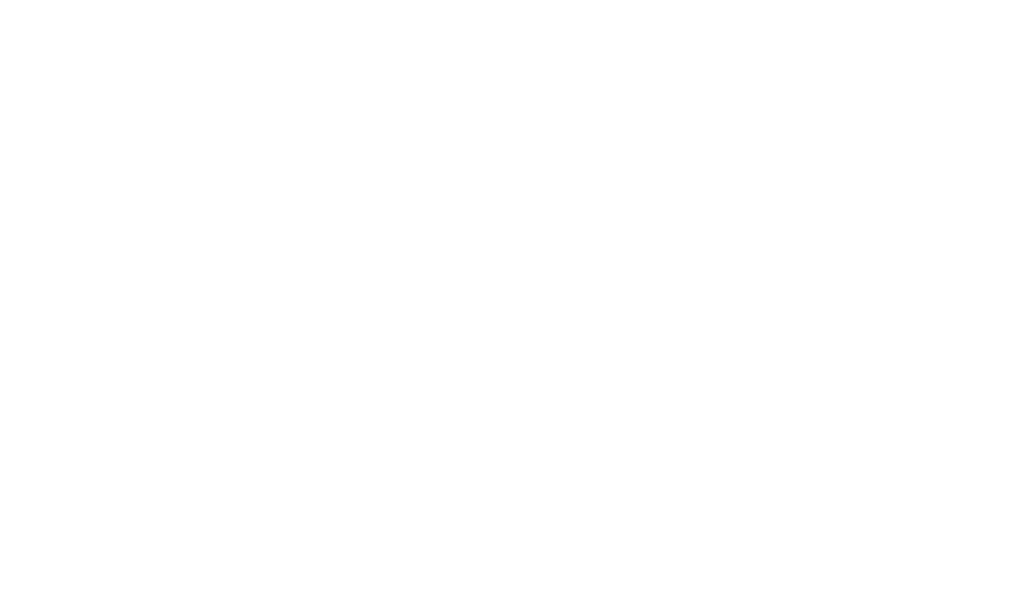
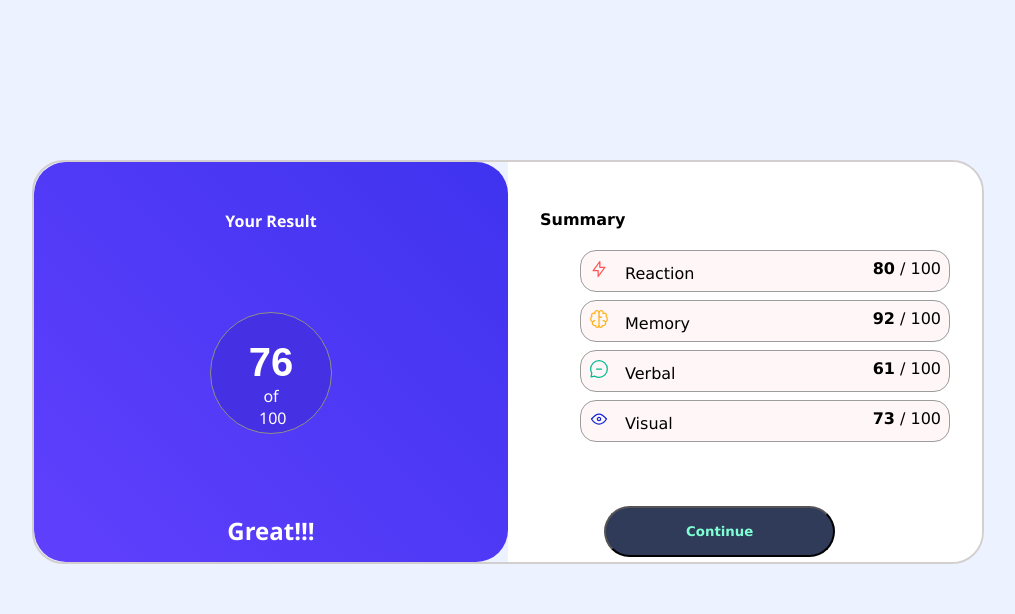
Before and after one commit to patress112/Frontend_Mentor_HTML_CSS_only-Public, a plain HTML site: page 3_Results_Summary_Component_Main/solution/index.html in a window 1280 px wide. Shown: the whole page, without its empty margins (132-1147 px from the left). Drawn offline with Linux system fonts and the light colour scheme.

Commit message:
Result page finished

```diff
--- a/3_Results_Summary_Component_Main/solution/css/style.css
+++ b/3_Results_Summary_Component_Main/solution/css/style.css
@@ -0,0 +1,102 @@
+body {
+    background-color: #ECF2FF;
+
+}
+
+.container {
+    max-width: 75%;
+    height: 50vh;
+    margin: 10rem auto;
+    display: flex;
+    flex-direction: row;
+    justify-content: center;
+    align-items: center;
+
+    border: 2px solid #d3cfcf;
+    border-radius: 2rem;
+    overflow: hidden;
+}
+
+.result {
+    width: 50%;
+    height: 100%;
+    background: linear-gradient(45deg, #6040FD, #3F33EF);;
+    color: #FFFFFE;
+    border-radius: 2rem;
+    overflow: hidden;
+}
+
+.result h4 {
+    text-align: center;
+    font-family: 'Segoe UI', Tahoma, Geneva, Verdana, sans-serif;
+    margin-top: 3rem;
+}
+
+.result .result-circle {
+    text-align: center;
+    font-family: 'Arial Narrow Bold', sans-serif;
+
+    height: 7.5rem;
+    width: 7.5rem;
+
+    border-radius: 50%;
+    border: 1px solid #8f8f89;
+
+    background-color: #4530E3;
+    margin: 5rem auto; /* Centering the circle */
+}
+
+.result-circle h1 {
+    font-size: 2.5rem;
+    margin-bottom: -1rem;
+}
+
+.result h2, p {
+    text-align: center;
+    padding: 0 3rem;
+    font-family: 'Segoe UI', Tahoma, Geneva, Verdana, sans-serif;
+}
+
+.summary {
+    width: 50%;
+    height: 100%;
+    background-color: #FFFFFF;
+    font-family: 'Lucida Sans', 'Lucida Sans Regular', 'Lucida Grande', 'Lucida Sans Unicode', Geneva, Verdana, sans-serif;
+}
+
+.summary h4 {
+    text-align: left;
+    margin-left: 2rem;
+    margin-top: 3rem;
+}
+
+ul li {
+    list-style: none;
+    margin: 0.5rem 2rem;
+    padding: 0.5rem;
+    background-color: #FFF6F7;
+    border: 1px solid #9c9c9c;
+}
+
+li {
+    border-radius: 1rem;
+}
+
+span {
+    float: right;
+}
+
+img {
+    margin-right: 1rem;
+
+}
+
+.summary button {
+    background-color: #303B59;
+    color: aquamarine;
+    font-family: 'Lucida Sans', 'Lucida Sans Regular', 'Lucida Grande', 'Lucida Sans Unicode', Geneva, Verdana, sans-serif;
+    margin: 3rem 6rem;
+    padding: 1rem 5rem;
+    border-radius: 2rem;
+    font-weight: bold;
+}
--- a/3_Results_Summary_Component_Main/solution/index.html
+++ b/3_Results_Summary_Component_Main/solution/index.html
@@ -8,5 +8,34 @@
 </head>
 <body>
 
+    <div class="container">
+        <div class="result">
+            <h4>Your Result</h4>
+            <div class="result-circle">
+                <h1>76</h1>
+                <p>of 100</p>
+            </div>
+
+            <h2>Great!!!</h2>
+            <p>
+                You scored higher than 65% of the people who have taken this test.
+            </p>
+
+        </div>
+        <div class="summary">
+            <h4>Summary</h4>
+            <ul class="summary-list">
+                <li><img src="./images/icon-reaction.svg" alt="">Reaction <span class="score"><strong>80</strong> / 100</span></li>
+                <li><img src="./images/icon-memory.svg" alt="">Memory <span class="score"><strong>92</strong> / 100</span></li>
+                <li><img src="./images/icon-verbal.svg" alt="">Verbal <span class="score"><strong>61</strong> / 100</span></li>
+                <li><img src="./images/icon-visual.svg" alt="">Visual <span class="score"><strong>73</strong> / 100</span></li>
+            </ul>
+
+            <button class="continue-button">Continue</button>
+        </div>
+
+
+    </div>
+
 </body>
 </html>
```
